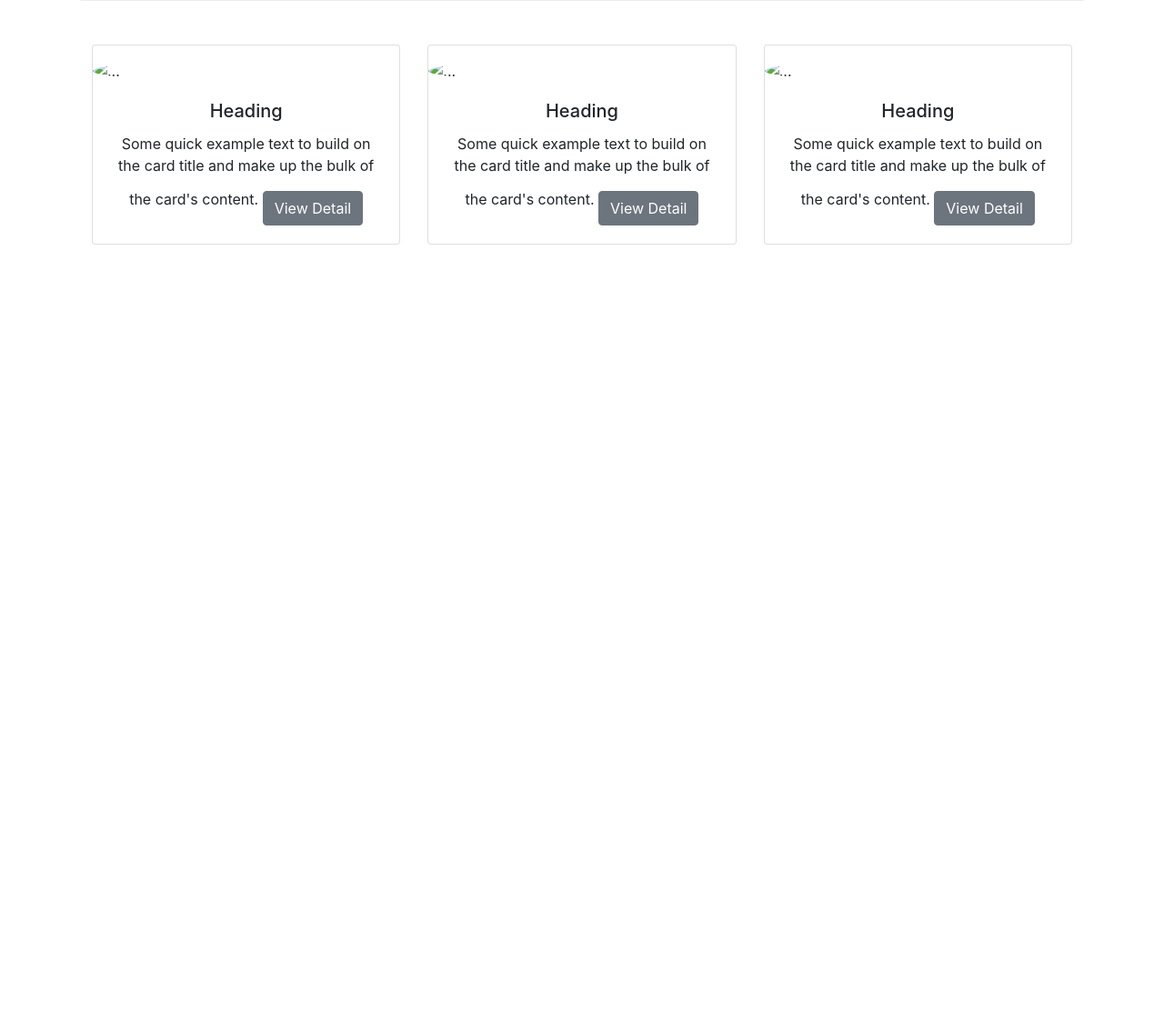
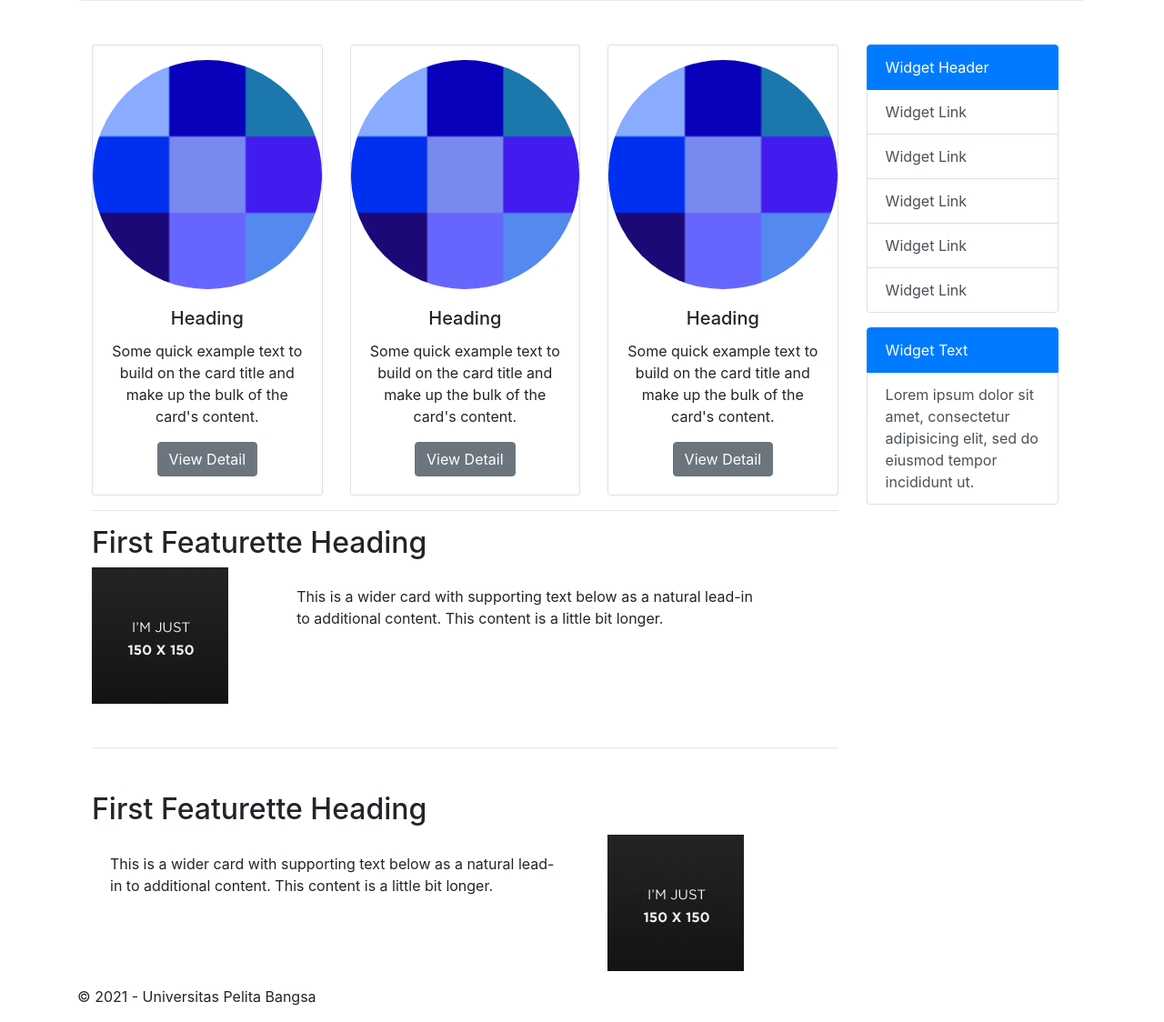
Before and after one commit to DimasRiyadh12/Web6Lab, a plain HTML site: page index.html in a window 1280 px wide. Shown: the part 563-1687 px from the top of the page at 91% size. Before the commit the page ends 848 px from the top, so only its background shows below. Drawn offline with nearby package versions, Linux system fonts and the light colour scheme.

Commit message:
menambahkan file index.html style.css 120px.png 150.jpeg

```diff
--- a/index.html
+++ b/index.html
@@ -88,6 +88,65 @@
       </div>
       </div>
 
+      <hr>
+<!--CARDS 2-->
+    <div class="mt-3 mb-5">
+      <h2>First Featurette Heading</h2>
+      <div class="row no-gutters">
+        <div class="col-md-3">
+          <img src="150.jpeg" alt="...">
+        </div>
+        <div class="col-md-8">
+          <div class="card-body">
+            <p class="card-text">This is a wider card with supporting text below as a natural lead-in to additional content. This content is a little bit longer.</p>
+          </div>
+        </div>
+      </div>
+    </div>
+<hr>
+    <div class="mt-5">
+      <h2>First Featurette Heading</h2>
+      <div class="row">
+        <div class="col-md-8">
+          <div class="card-body">
+            <p class="card-text">This is a wider card with supporting text below as a natural lead-in to additional content. This content is a little bit longer.</p>
+          </div>
+        </div>
+        <div class="col-md-3">
+          <img src="150.jpeg" alt="...">
+        </div>
+      </div>
+    </div>
+
+  </div>
+
+      <div class="p-2">
+        <!--LIST GROUP-->
+            <div class="col">
+            <div class="list-group">
+              <a href="#" class="list-group-item list-group-item-action active" aria-current="true">
+                Widget Header
+              </a>
+              <a href="#" class="list-group-item list-group-item-action">Widget Link</a>
+              <a href="#" class="list-group-item list-group-item-action">Widget Link</a>
+              <a href="#" class="list-group-item list-group-item-action">Widget Link</a>
+              <a href="#" class="list-group-item list-group-item-action">Widget Link</a>
+              <a href="#" class="list-group-item list-group-item-action">Widget Link</a>
+            </div>
+            <div class="list-group mt-3">
+              <a href="#" class="list-group-item list-group-item-action active" aria-current="true">
+                Widget Text
+              </a>
+              <span class="list-group-item list-group-item-action">Lorem ipsum dolor sit amet, consectetur adipisicing elit, sed do eiusmod
+              tempor incididunt ut.</span>
+            </div>
+          </div>
+          </div>
+        </div>
+        <footer>
+            <p>&copy; 2021 - Universitas Pelita Bangsa</p>
+          </footer>
+          </div>
 
 </body>
 </html>
--- /dev/null
+++ b/style.css
@@ -0,0 +1,11 @@
+.card-img-top{
+	width: 120px;
+	align-self: center;
+}
+
+footer {
+    clear:both;
+	background-color:#1d1d1d;
+	padding:20px;
+	color:#eee;
+}
```
Also changed, not shown: 120px.png (added), 150.jpeg (added).
